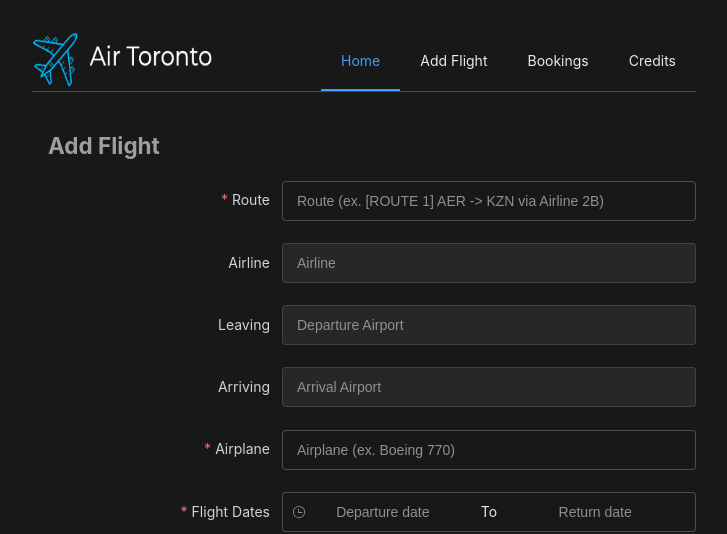
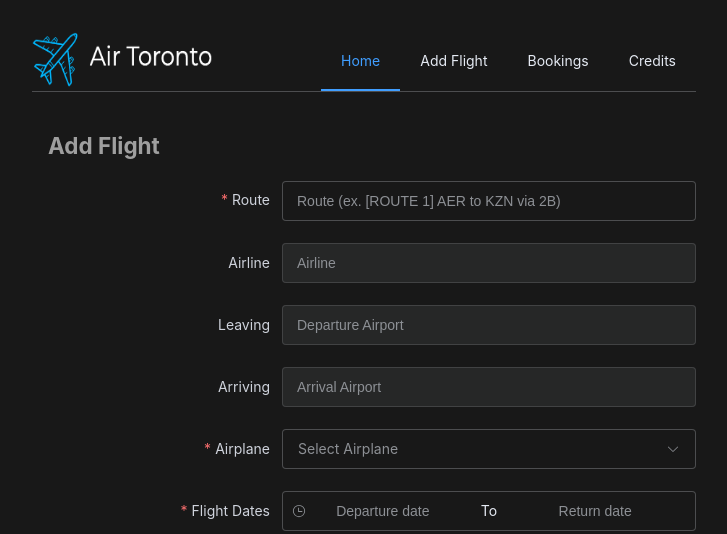
Before and after one commit to UTSCC09/project-frontend-frauds, a Vue app in the folder frontend/: page /add-flight in a window 1280 px wide. Shown: the top 534 px of the page, without its empty margins (276-1003 px from the left). Built offline with nearby package versions, Linux system fonts and the light colour scheme.

Commit message:
feat: show airplane options

```diff
--- a/frontend/src/components/AddFlight.vue
+++ b/frontend/src/components/AddFlight.vue
@@ -13,6 +13,7 @@ const form = reactive({
   arrivalAirport: "",
   departureAirport: "",
   airplane: "",
+  airplaneOptions: [],
   dateRange: [],
   firstClassPrice: 0,
   businessClassPrice: 0,
@@ -88,21 +89,11 @@ const onSubmit = async (formElement) => {
 };
 
 const handleRouteSelect = (e) => {
-  form.airline = `${e.airlineData[0].iata}  - ${e.airlineData[0].name}`;
-  form.arrivalAirport = `${e.sourceAirportData[0].iata}  - ${e.sourceAirportData[0].name}`;
-  form.departureAirport = `${e.destAirportData[0].iata}  - ${e.destAirportData[0].name}`;
-};
-
-const fetchPlaneSuggestions = async (query, cb) => {
-  const resp = await searchPlanes(query);
-  const results = resp.data.data.map(({ name, iata }) => {
-    return {
-      value: `${iata} - ${name}`,
-      name,
-      iata,
-    };
-  });
-  cb(results);
+  form.airline = `${e.airlineData[0].iata} - ${e.airlineData[0].name}`;
+  form.arrivalAirport = `${e.sourceAirportData[0].iata} - ${e.sourceAirportData[0].name}`;
+  form.departureAirport = `${e.destAirportData[0].iata} - ${e.destAirportData[0].name}`;
+  form.airplaneOptions = [...e.equipmentListData];
+  console.log(form.airplaneOptions);
 };
 
 const fetchRouteSuggestions = async (query, cb) => {
@@ -110,7 +101,7 @@ const fetchRouteSuggestions = async (query, cb) => {
   const results = resp.data.data.map(
     ({ routeId, sourceAirport, destAirport, airline, ...rest }) => {
       return {
-        value: `[ROUTE ${routeId}] ${sourceAirport} --> ${destAirport} via Airline ${airline} `,
+        value: `[ROUTE ${routeId}] ${sourceAirport} to ${destAirport} via ${airline} `,
         routeId,
         sourceAirport,
         destAirport,
@@ -140,7 +131,7 @@ const fetchRouteSuggestions = async (query, cb) => {
         :fetch-suggestions="fetchRouteSuggestions"
         @select="handleRouteSelect"
         v-model="form.route"
-        placeholder="Route (ex. [ROUTE 1] AER -> KZN via Airline 2B)"
+        placeholder="Route (ex. [ROUTE 1] AER to KZN via 2B)"
       />
     </el-form-item>
 
@@ -173,13 +164,13 @@ const fetchRouteSuggestions = async (query, cb) => {
       />
     </el-form-item>
     <el-form-item label="Airplane" prop="airplane">
-      <el-autocomplete
-        style="width: 100%"
-        clearable
-        :fetch-suggestions="fetchPlaneSuggestions"
-        v-model="form.airplane"
-        placeholder="Airplane (ex. Boeing 770)"
-      />
+      <el-select v-model="form.airplane" placeholder="Select Airplane">
+        <el-option
+          v-for="item in form.airplaneOptions"
+          :key="item.name"
+          :value="item.name"
+        />
+      </el-select>
     </el-form-item>
 
     <!-- date -->
@@ -222,3 +213,9 @@ const fetchRouteSuggestions = async (query, cb) => {
     </el-form-item>
   </el-form>
 </template>
+
+<style>
+.el-select {
+  flex: 1;
+}
+</style>
```
